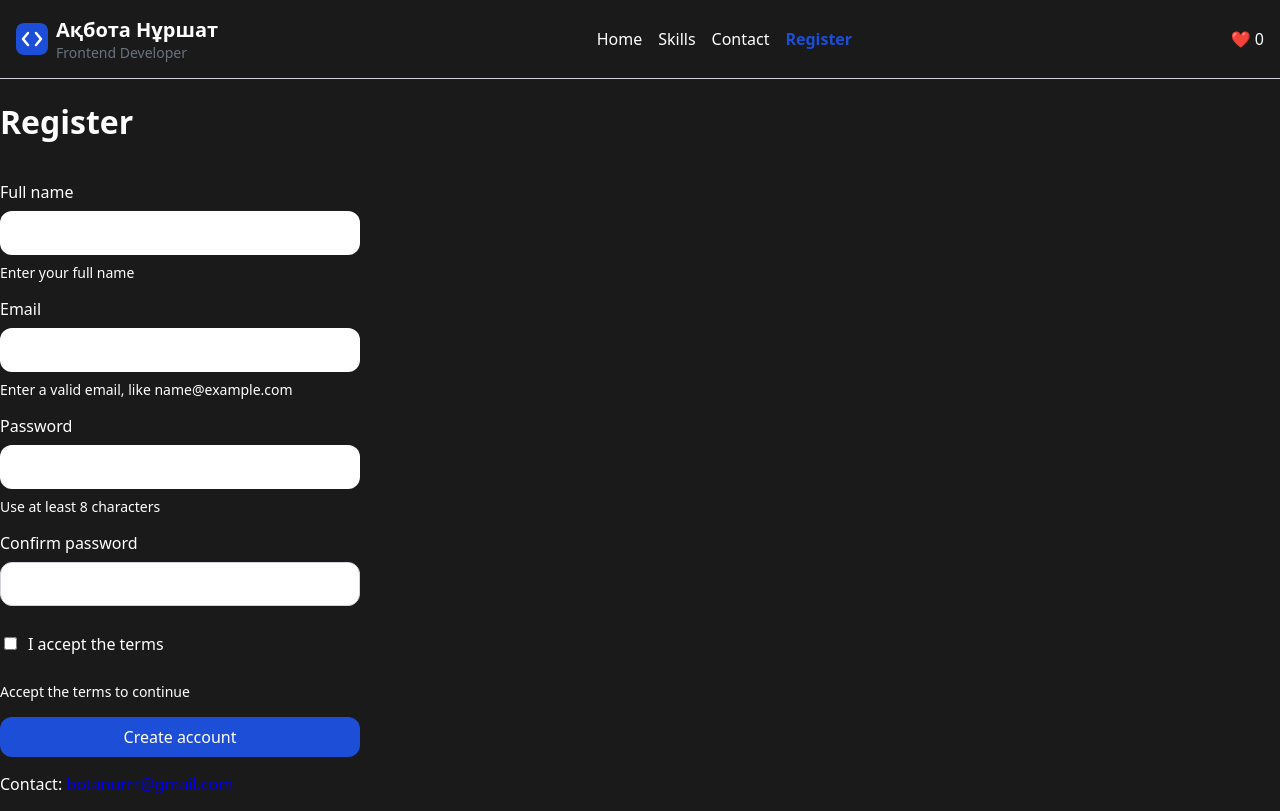
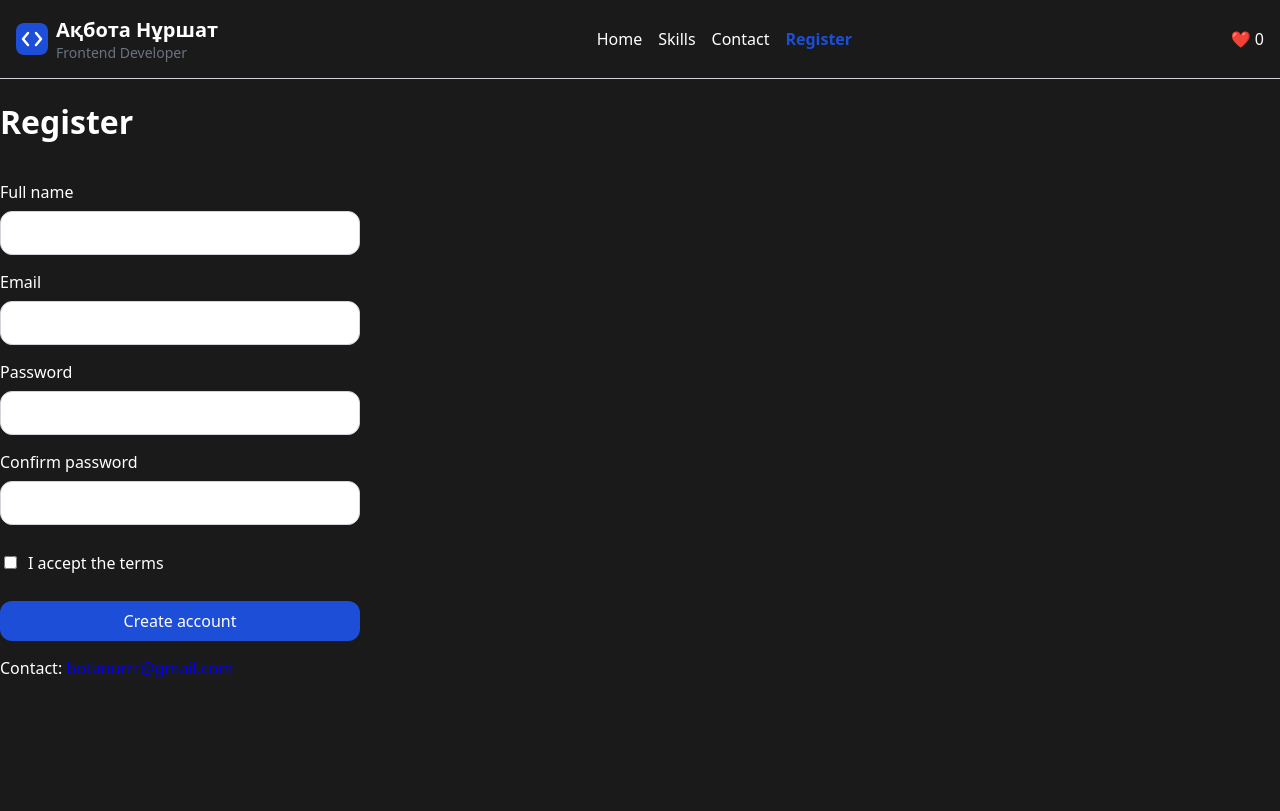
Before and after one commit to akbotanurshat/iwamad-practice, a React (Vite) app: page /register in a window 1280 px wide. Built offline with nearby package versions, Linux system fonts and the light colour scheme.

Commit message:
Week 6: show errors on blur and submit

```diff
--- a/src/pages/RegisterPage.tsx
+++ b/src/pages/RegisterPage.tsx
@@ -1,4 +1,4 @@
-import { useState, type ChangeEvent, type SubmitEvent } from 'react'
+import { useState, type ChangeEvent, type SubmitEvent, type FocusEvent } from 'react'
 import { validateRegistration, type RegistrationValues } from '../lib/validateRegistration'
 import { Button } from '../components/ui/Button'
 import { TextField } from '../components/ui/TextField'
@@ -12,6 +12,10 @@ export default function RegisterPage() {
     acceptTerms: false,
   })
 
+  const [touched, setTouched] = useState<Partial<Record<keyof RegistrationValues, boolean>>>({})
+  const [submitAttempted, setSubmitAttempted] = useState(false)
+  const [submitted, setSubmitted] = useState(false)
+
   function handleChange(event: ChangeEvent<HTMLInputElement>) {
     const { name, type, value, checked } = event.target
     setValues((current) => ({
@@ -20,16 +24,20 @@ export default function RegisterPage() {
     }))
   }
 
+  function handleBlur(event: FocusEvent<HTMLInputElement>) {
+    const { name } = event.target
+    setTouched((t) => ({ ...t, [name]: true }))
+  }
+
   function handleSubmit(event: SubmitEvent<HTMLFormElement>) {
     event.preventDefault()
+    setSubmitAttempted(true)
     const errors = validateRegistration(values)
     if (Object.keys(errors).length > 0) {
       return
     }
     setSubmitted(true)
   }
-
-  const [submitted, setSubmitted] = useState(false)
 
   const errors = validateRegistration(values)
 
@@ -47,7 +55,8 @@ export default function RegisterPage() {
         type="text"
         value={values.fullName}
         onChange={handleChange}
-        error={errors.fullName}
+        onBlur={handleBlur}
+        error={touched.fullName || submitAttempted ? errors.fullName : undefined}
       />
 
       <TextField
@@ -56,7 +65,8 @@ export default function RegisterPage() {
         type="email"
         value={values.email}
         onChange={handleChange}
-        error={errors.email}
+        onBlur={handleBlur}
+        error={touched.email || submitAttempted ? errors.email : undefined}
       />
 
       <TextField
@@ -65,7 +75,8 @@ export default function RegisterPage() {
         type="password"
         value={values.password}
         onChange={handleChange}
-        error={errors.password}
+        onBlur={handleBlur}
+        error={touched.password || submitAttempted ? errors.password : undefined}
       />
 
       <TextField
@@ -74,7 +85,8 @@ export default function RegisterPage() {
         type="password"
         value={values.confirmPassword}
         onChange={handleChange}
-        error={errors.confirmPassword}
+        onBlur={handleBlur}
+        error={touched.confirmPassword || submitAttempted ? errors.confirmPassword : undefined}
       />
 
       <div className="check">
@@ -84,10 +96,13 @@ export default function RegisterPage() {
           type="checkbox"
           checked={values.acceptTerms}
           onChange={handleChange}
+          onBlur={handleBlur}
         />
         <label htmlFor="acceptTerms">I accept the terms</label>
       </div>
-      {errors.acceptTerms && <p className="field-error">{errors.acceptTerms}</p>}
+      {(touched.acceptTerms || submitAttempted) && errors.acceptTerms && (
+        <p className="field-error">{errors.acceptTerms}</p>
+      )}
 
       <Button type="submit">Create account</Button>
     </form>
```
